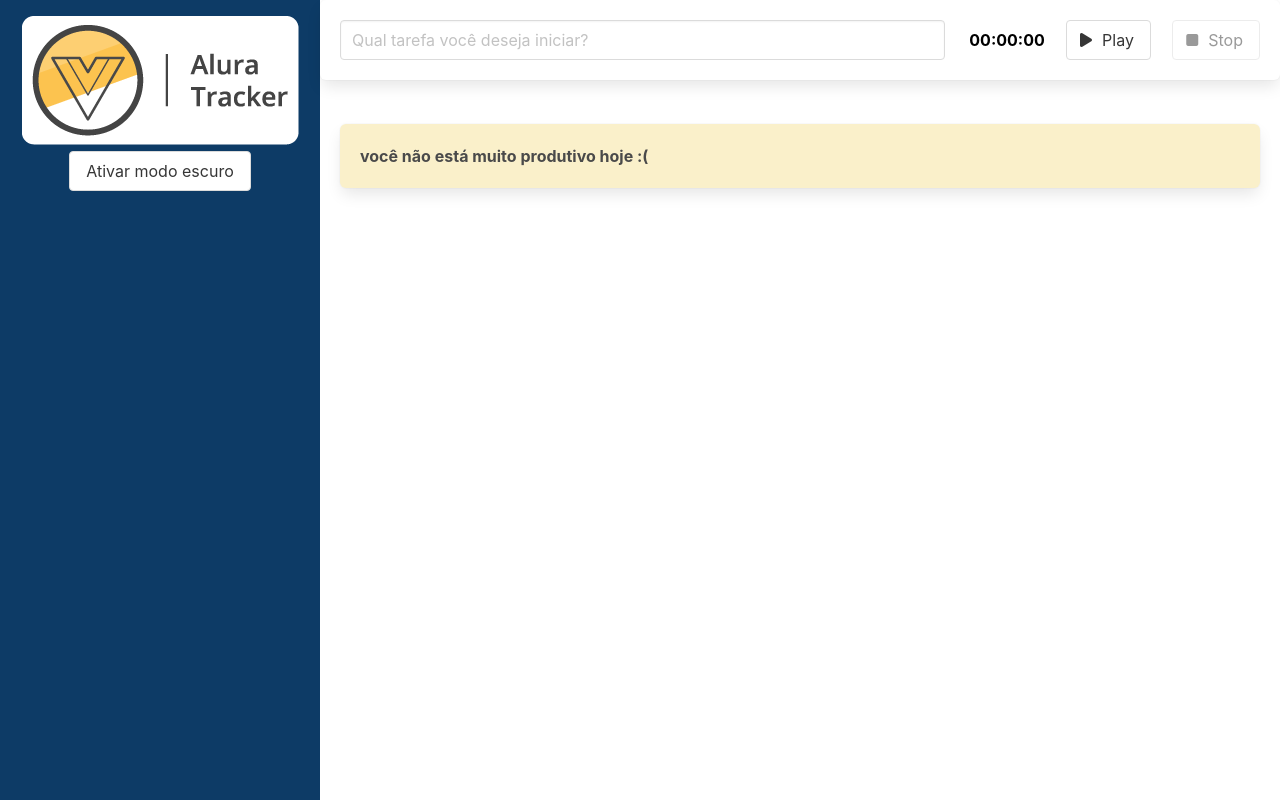
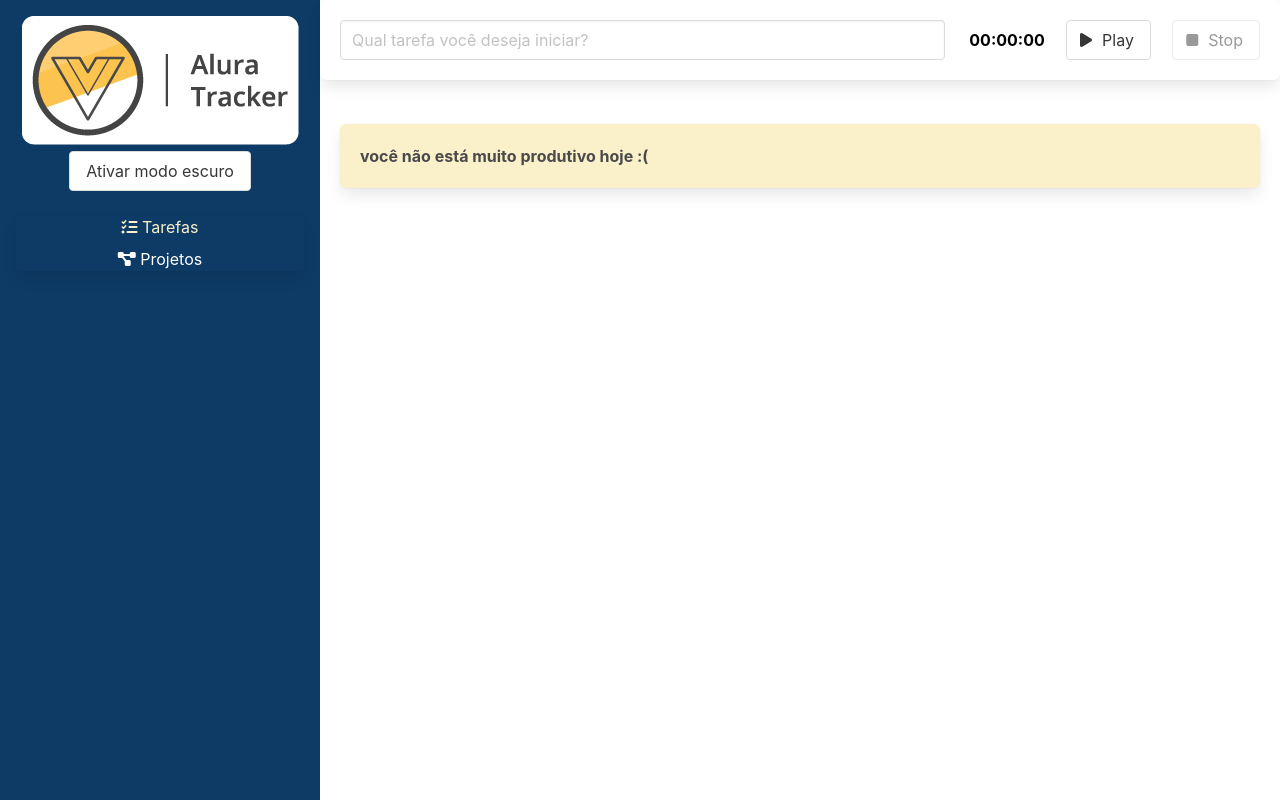
Before and after one commit to Dani2003G/alura-tracker, a Vue app: page /#/ in a window 1280 px wide. Built offline with nearby package versions, Linux system fonts and the light colour scheme.

Commit message:
Criando uma nav na BarraLateral para fazer a navegação entre a rota de projetos e tarefas, criando a rota tarefa o index.js e criando o  componente projetos

```diff
--- a/src/components/BarraLateral.vue
+++ b/src/components/BarraLateral.vue
@@ -6,6 +6,22 @@
     <button class="button" @click="alterarTema">
       {{ textoBotao }}
     </button>
+    <nav class="panel mt-5">
+      <ul>
+        <li>
+          <router-link to="/" class="link">
+            <i class="fas fa-tasks"/>
+            Tarefas
+          </router-link>
+        </li>
+        <li>
+          <router-link to="/projetos" class="link">
+            <i class="fas fa-project-diagram"/>
+            Projetos
+          </router-link>
+        </li>
+      </ul>
+    </nav>
   </header>
 </template>
 
@@ -40,10 +56,27 @@ header {
   height: 100vh;
   text-align: center;
 }
+
 @media only screen and (max-width: 768px) {
   header {
     padding: 2.5rem;
     height: auto;
   }
 }
+
+.panel li {
+  margin: 8px 0;
+}
+
+.link {
+  color: #fff;
+}
+
+.link:hover {
+  color: #FAF0CA;
+}
+
+.link.router-link-active {
+  color: #FAF0CA;
+}
 </style>
--- a/src/roteador/index.ts
+++ b/src/roteador/index.ts
@@ -1,11 +1,19 @@
 import {createRouter, createWebHashHistory, RouteRecordRaw} from "vue-router";
 import Tarefas from "@/views/Tarefas.vue";
+import Projetos from "@/views/Projetos.vue";
 
-const rotas: RouteRecordRaw[] = [{
-    path: '/',
-    name: 'Trarefas',
-    component: Tarefas
-}]
+const rotas: RouteRecordRaw[] = [
+    {
+        path: '/',
+        name: 'Trarefas',
+        component: Tarefas
+    },
+    {
+        path: '/projetos',
+        name: 'Projetos',
+        component: Projetos
+    }
+]
 
 const roteador = createRouter({
     history: createWebHashHistory(),
--- /dev/null
+++ b/src/views/Projetos.vue
@@ -0,0 +1,11 @@
+<template>
+  <h1>Projetos</h1>
+</template>
+
+<script lang="ts">
+import { defineComponent } from "vue";
+export default defineComponent({
+  name: 'ProjetosTarefa'
+})
+
+</script>
```
